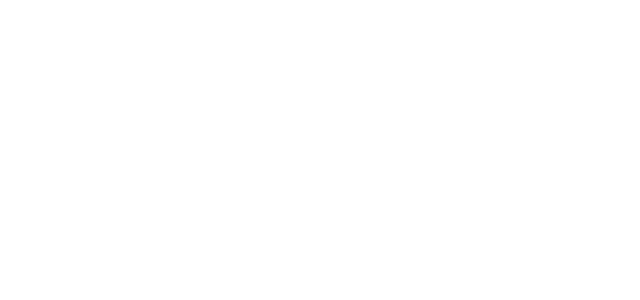
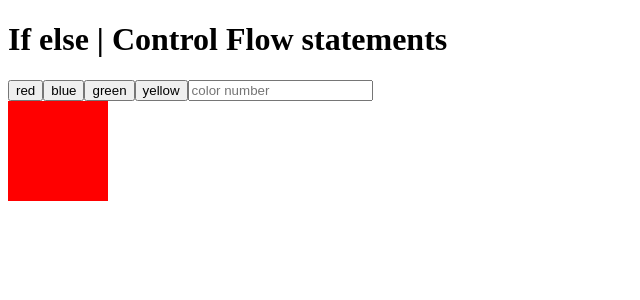
Before and after one commit to SHANMUGAM-K-S/Angular, an Angular app: page / in a window 1280 px wide. Shown: the top 300 px of the page, without its empty margins (0-640 px from the left). Built offline with nearby package versions, Linux system fonts and the light colour scheme.

Commit message:
Updated project with new features/fixes

```diff
--- a/src/app/app.component.html
+++ b/src/app/app.component.html
@@ -54,4 +54,56 @@
 <!-- Style option and Rules -->
  <!-- <h1> Style option and Rules</h1> -->
 
- <!-- Angular if else statement -->
+ <!-- Angular if else statement
+<h1>If else | Control Flow statements</h1>
+
+<button (click)="hide()">Hide Div</button>
+<button (click)="show()">Show Div</button>
+@if(display){
+    <div style="background-color:green; height:200px; width:200px;" >
+
+    </div>
+} -->
+
+<!--
+@if(display){
+    <div style="background-color:green; height:200px; width:200px;" >
+
+    </div>
+}
+  -->
+<!--
+<hr>
+<button (click)="toggle()"> {{toggleDiv?'show yellow div':'show red div '}} </button>
+@if(toggleDiv){
+    <div  style="background-color: red;width: 250px ;height: 250px;">
+
+    </div>
+}@else {
+    <div  style="background-color: yellow;width: 550px ;height: 550px;">
+
+    </div>
+} -->
+
+
+<!-- else if statements -->
+
+<h1>If else | Control Flow statements</h1>
+<button (click)="handleColor(1)">red</button>
+<button  (click)="handleColor(2)">blue</button>
+<button  (click)="handleColor(3)">green</button>
+<button  (click)="handleColor(4)">yellow</button>
+<input type="text" (input)="handleInput($event)" placeholder="color number">
+
+@if(color==1){
+    <div style="background-color: red;height: 100px;width: 100px;"></div>
+}
+@else if (color==2) {
+    <div style="background-color: blue;height: 100px;width: 100px;"></div>
+}
+@else if (color==3) {<div style="background-color: greenyellow;height: 100px;width: 100px;"></div>}
+
+@else{
+
+    <div style="background-color: yellow;height: 100px;width: 100px;"></div>
+}
--- a/src/app/app.component.ts
+++ b/src/app/app.component.ts
@@ -15,7 +15,7 @@
   styleUrl: './app.component.css'
 })
 export class AppComponent {
-  title = 'angular';
+  // title = 'angular';
 //   name:string="shanmugam"
 //   data:string|number="sk"
 //   other:any=true
@@ -77,7 +77,29 @@
 //   this.name=(event.target as HTMLInputElement).value
 // }
 
+// if else statements
+
+// display=true
+// x=10
+// toggleDiv=true
+// hide(){
+//   this.display=false
+// }
+// show(){
+//   this.display=true
+// }
+
+// toggle(){
+//   this.toggleDiv=!this.toggleDiv
+// }
 
 
-
+// else if statements
+color=1
+handleColor(val:number){
+  this.color=val
 }
+handleInput(event:Event){
+  this.color=parseInt((event.target as HTMLInputElement).value)
+}
+}
```
